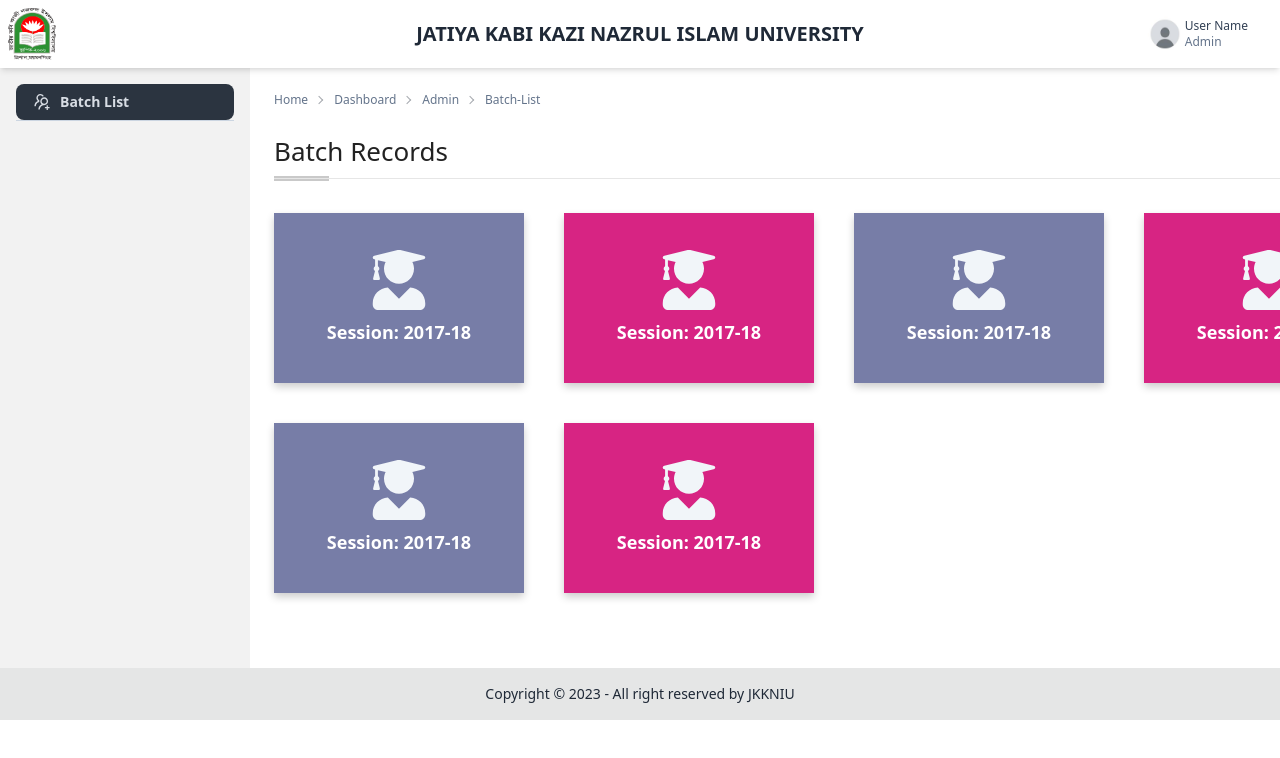
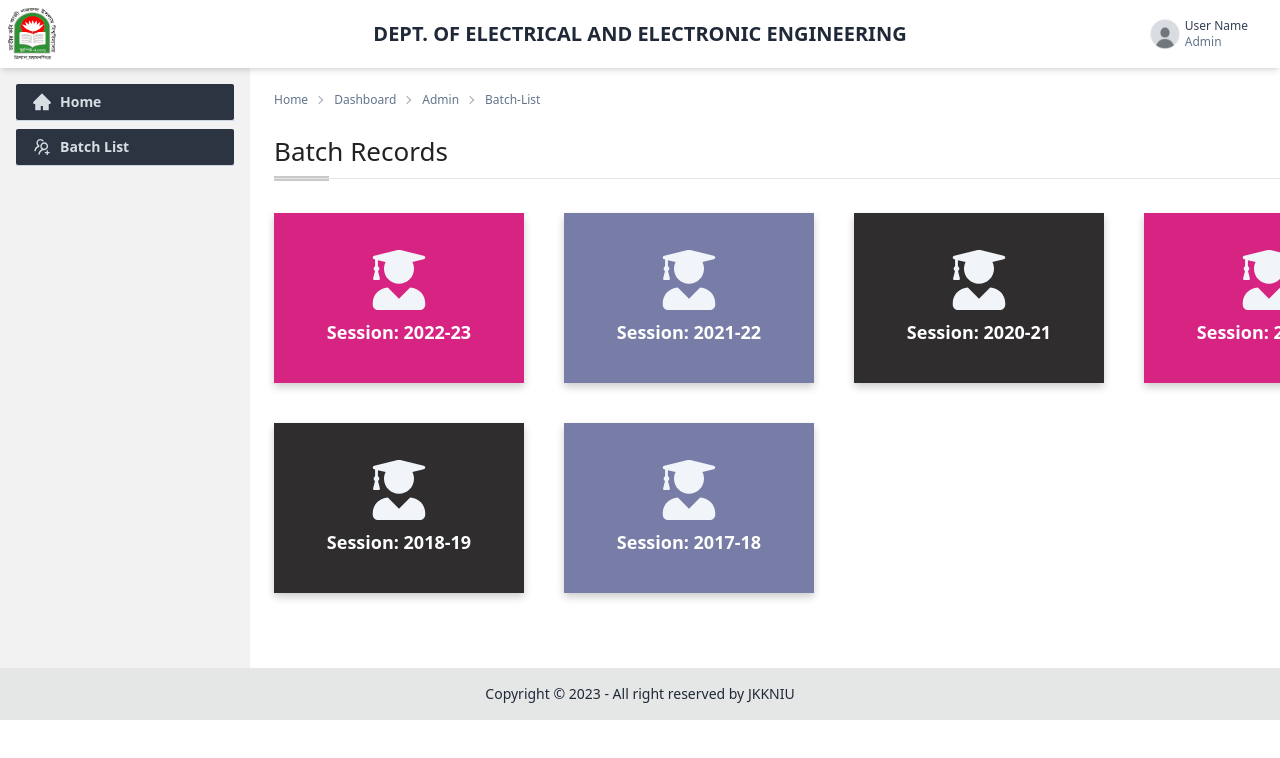
Before and after one commit to sam-suzzaman/ResultSystem, a React (Vite) app: page /dashboard/admin/batch-list in a window 1280 px wide. Shown: the top 758 px of the page. Built offline with nearby package versions, Linux system fonts and the light colour scheme.

Commit message:
update ui

```diff
--- a/src/Components/Non-Shared/DashboardPageCom/Admin/SemesterCard/semesterCard.css
+++ b/src/Components/Non-Shared/DashboardPageCom/Admin/SemesterCard/semesterCard.css
@@ -11,7 +11,7 @@
     border-radius: 4px;
     overflow: hidden;
     width: 250px;
-    min-height: 230px;
+    min-height: 180px;
     transition: transform 300ms linear-out;
 }
 .semister-card .top {
--- a/src/Components/Non-Shared/DashboardPageCom/Admin/SessionCard/SessionCard.jsx
+++ b/src/Components/Non-Shared/DashboardPageCom/Admin/SessionCard/SessionCard.jsx
@@ -3,7 +3,7 @@ import { FaUserGraduate } from "react-icons/fa";
 import { BiArrowToRight } from "react-icons/bi";
 import { Link } from "react-router-dom";
 
-const SessionCard = () => {
+const SessionCard = ({ session, student }) => {
     return (
         <div class="session-card">
             <div class="session-card-inner">
@@ -12,7 +12,7 @@ const SessionCard = () => {
                         <FaUserGraduate />
                     </span>
                     <h3 className="text-white font-semibold text-lg capitalize mt-2">
-                        session: 2017-18
+                        session: {session}
                     </h3>
                 </div>
                 <div class="session-card-back px-2">
@@ -20,9 +20,9 @@ const SessionCard = () => {
                         <FaUserGraduate />
                     </span>
                     <h4 className="capitalize font-medium text-xs mt-1">
-                        session: 2017-18
+                        session: {session}
                     </h4>
-                    <h4 className="font-medium text-xs">31 Students</h4>
+                    <h4 className="font-medium text-xs">{student} Students</h4>
                     <div className="session-card-divider"></div>
                     <Link
                         to="/dashboard/admin/batch-list/batch"
--- a/src/Components/Shared/Navbar/Navbar.jsx
+++ b/src/Components/Shared/Navbar/Navbar.jsx
@@ -25,7 +25,7 @@ const Navbar = () => {
                         to="/"
                         className="font-bold hidden md:block text-xl uppercase"
                     >
-                        Jatiya Kabi Kazi Nazrul Islam University
+                        Dept. of Electrical and Electronic Engineering
                     </Link>
                 </div>
                 <div className="navbar-end">
@@ -53,7 +53,7 @@ const Navbar = () => {
                         >
                             <li>
                                 <NavLink
-                                    to="/dashboard/admin"
+                                    to="/dashboard/admin/"
                                     className="capitalize rounded-sm"
                                 >
                                     <span className="text-lg">
@@ -61,14 +61,6 @@ const Navbar = () => {
                                     </span>
                                     dashboard
                                 </NavLink>
-                            </li>
-                            <li>
-                                <a className="capitalize rounded-sm">
-                                    <span className="text-lg">
-                                        <AiOutlineSetting />
-                                    </span>
-                                    Settings
-                                </a>
                             </li>
                             <li>
                                 <button className="flex items-center text-red-600 hover:text-red-700 hover:font-medium rounded-sm">
--- a/src/Layout/AdminDashboardLayout.jsx
+++ b/src/Layout/AdminDashboardLayout.jsx
@@ -1,12 +1,18 @@
 import { NavLink, Outlet } from "react-router-dom";
 
 // Icons
-import { AiOutlineUsergroupAdd } from "react-icons/ai";
+import { AiFillHome, AiOutlineUsergroupAdd } from "react-icons/ai";
 
 const AdminDashboardLayout = () => {
     const menu_items = [
         {
             id: 1,
+            title: "Home",
+            path: "/dashboard/admin/",
+            icon: <AiFillHome />,
+        },
+        {
+            id: 2,
             title: "Batch list",
             path: "/dashboard/admin/batch-list",
             icon: <AiOutlineUsergroupAdd />,
@@ -24,7 +30,7 @@ const AdminDashboardLayout = () => {
                     <Outlet />
                     {/* toggler */}
                 </div>
-                <div className="drawer-side h-full min-h-[75vh]">
+                <div className="drawer-side h-full min-h-[75vh] top-[69px] min-[1024px]:top-0">
                     <label
                         htmlFor="Dashboard_Drawer"
                         className="drawer-overlay"
@@ -35,11 +41,11 @@ const AdminDashboardLayout = () => {
                             return (
                                 <li
                                     key={item.id}
-                                    className="border-b border-slate-300"
+                                    className="border-b border-slate-300 mb-2 "
                                 >
                                     <NavLink
                                         to={item.path}
-                                        className="capitalize font-semibold"
+                                        className="capitalize font-semibold rounded-sm"
                                     >
                                         <span className="text-xl">
                                             {item.icon}
--- a/src/Pages/DashboardPages/Admin/BatchListPage/BatchListPage.css
+++ b/src/Pages/DashboardPages/Admin/BatchListPage/BatchListPage.css
@@ -6,21 +6,21 @@
     justify-content: center;
 }
 
-.session-card-container .session-card:nth-child(n) .session-card-front {
+.session-card-container .session-card:nth-child(odd) .session-card-front {
     background-color: #2f2d2e;
 }
-.session-card-container .session-card:nth-child(n) .session-card-back {
+.session-card-container .session-card:nth-child(odd) .session-card-back {
     background-color: #2f2d2e;
 }
-.session-card-container .session-card:nth-child(n + 1) .session-card-front {
+.session-card-container .session-card:nth-child(even) .session-card-front {
     background-color: #777da7;
 }
-.session-card-container .session-card:nth-child(n + 1) .session-card-back {
+.session-card-container .session-card:nth-child(even) .session-card-back {
     background-color: #777da7;
 }
-.session-card-container .session-card:nth-child(2n) .session-card-front {
+.session-card-container .session-card:nth-child(3n + 1) .session-card-front {
     background-color: #d72483;
 }
-.session-card-container .session-card:nth-child(2n) .session-card-back {
+.session-card-container .session-card:nth-child(3n + 1) .session-card-back {
     background-color: #d72483;
 }
--- a/src/Pages/DashboardPages/Admin/BatchListPage/BatchListPage.jsx
+++ b/src/Pages/DashboardPages/Admin/BatchListPage/BatchListPage.jsx
@@ -18,12 +18,12 @@ const BatchListPage = () => {
                     <SectionTitle title="Batch Records" />
                 </div>
                 <div className="session-card-container mt-8">
-                    <SessionCard />
-                    <SessionCard />
-                    <SessionCard />
-                    <SessionCard />
-                    <SessionCard />
-                    <SessionCard />
+                    <SessionCard session="2022-23" student="35" />
+                    <SessionCard session="2021-22" student="37" />
+                    <SessionCard session="2020-21" student="32" />
+                    <SessionCard session="2019-20" student="35" />
+                    <SessionCard session="2018-19" student="33" />
+                    <SessionCard session="2017-18" student="31" />
                 </div>
             </section>
         </>
```
